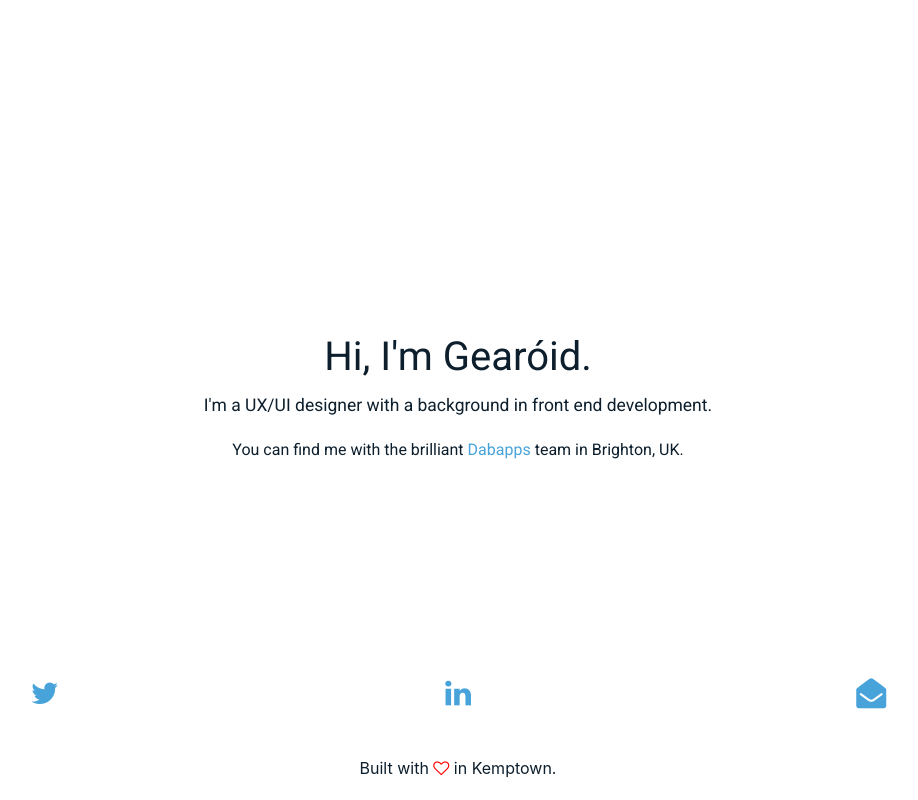
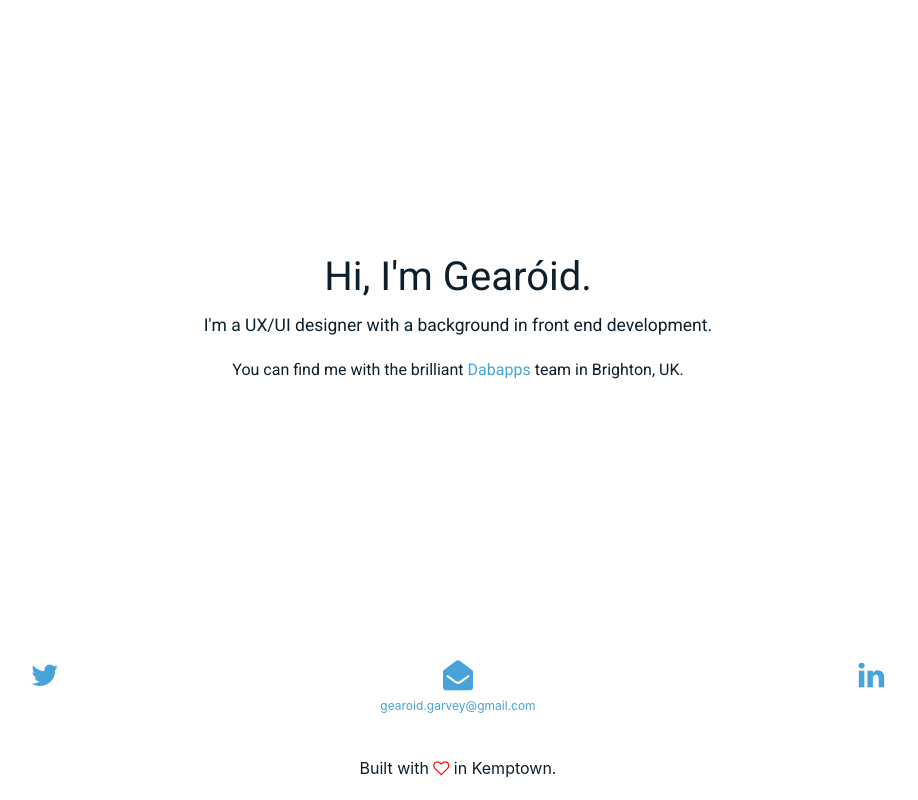
Before and after one commit to garvey/garvey.github.io, a PHP site: page / in a window 1280 px wide. Shown: the whole page, without its empty margins (182-1100 px from the left). Run offline with PHP 8.4, Linux system fonts and the light colour scheme.

Commit message:
more simple changes

```diff
--- a/index.css
+++ b/index.css
@@ -30,8 +30,11 @@ footer.footer .fa-heart-o:hover {
   animation-iteration-count: infinite;
   animation-timing-function: linear;
 }
-footer.footer a {
+footer.footer a .fa {
   font-size: 30px;
+}
+footer.footer a span {
+  font-size: 12px;
 }
 .fixed-bottom {
   width: 100%;
@@ -162,7 +165,7 @@ body {
 }
 .centered {
   position: fixed;
-  top: 50%;
+  top: 40%;
   left: 50%;
   /* bring your own prefixes */
 
--- a/index.html
+++ b/index.html
@@ -58,10 +58,10 @@
               <a target="_blank" href="https://twitter.com/gearoidgarvey"><i class="fa fa-twitter" aria-hidden="true"></i></a>
             </div>
             <div class="col-4 text-center margin-bottom-20">
-              <a target="_blank" href="https://www.linkedin.com/in/gearoid-garvey-0845a215"><i class="fa fa-linkedin" aria-hidden="true"></i></a>
+              <a href="mailto:gearoid.garvey@gmail.com?subject=Email from website"><i class="fa fa-envelope-open" aria-hidden="true"></i><br /><span>gearoid.garvey@gmail.com</span></a>
             </div>
             <div class="col-4 text-center margin-bottom-20">
-              <a href="mailto:gearoid.garvey@gmail.com?subject=Email from website"><i class="fa fa-envelope-open" aria-hidden="true"></i></a>
+              <a target="_blank" href="https://www.linkedin.com/in/gearoid-garvey-0845a215"><i class="fa fa-linkedin" aria-hidden="true"></i></a>
             </div>
           </div>
         </div>
--- a/less/general.less
+++ b/less/general.less
@@ -91,7 +91,7 @@ body {
 
 .centered {
   position: fixed;
-  top: 50%;
+  top: 40%;
   left: 50%;
   /* bring your own prefixes */
   transform: translate(-50%, -50%);
```
Also changed, not shown: less/footer.less (+7 -1 lines).
